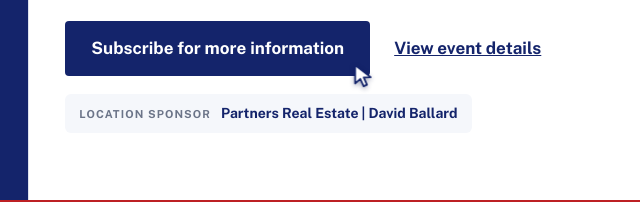
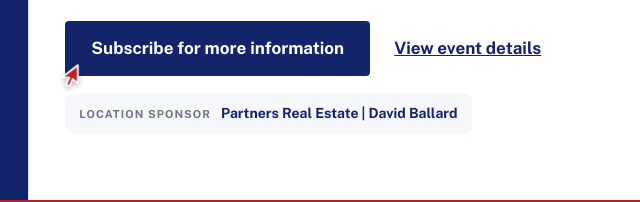
Before and after one commit to annamarieprim/hrandsafetycongress-website, a plain HTML site: page 404.html in a window 1280 px wide. Shown: the part 1530-1732 px from the top of the page, 376-1016 px from the left. Drawn offline with nearby package versions, Linux system fonts and the light colour scheme.

Commit message:
Home RENEW card: red pointer on the left of Subscribe button
Co-Authored-By: Claude Opus 5.5 <noreply@anthropic.com>
Claude-Session: https://claude.ai/code/session_01NT644b3TBjaeyjpfwWCVCH

```diff
--- a/404.html
+++ b/404.html
@@ -139,8 +139,8 @@ a{color:#14246B}a:hover{color:#0B154A}
 </style>
 <style>
 /* Home RENEW card: a mouse pointer nudges toward "Subscribe for more information" and taps it */
-@keyframes hscPoint { 0%, 55%, 100% { transform: translate(0, 0) scale(1); } 70% { transform: translate(-6px, -6px) scale(1); } 76% { transform: translate(-6px, -6px) scale(0.86); } 84% { transform: translate(-6px, -6px) scale(1); } }
-.hsc-cursor { transform-origin: 20% 10%; animation: hscPoint 2.8s ease-in-out infinite; }
+@keyframes hscPoint { 0%, 55%, 100% { transform: translate(0, 0) scale(1); } 70% { transform: translate(6px, -6px) scale(1); } 76% { transform: translate(6px, -6px) scale(0.86); } 84% { transform: translate(6px, -6px) scale(1); } }
+.hsc-cursor { transform-origin: 80% 10%; animation: hscPoint 2.8s ease-in-out infinite; }
 @media (prefers-reduced-motion: reduce) { .hsc-cursor { animation: none; } }
 </style>
 <style>
@@ -240,7 +240,7 @@ a{color:#14246B}a:hover{color:#0B154A}
 <li><a href="/renew/#speaker-lauren-costley" style="display: inline-flex; align-items: center; gap: 8px; background: #F3F5FA; border: 1px solid #DDE2EE; border-radius: 999px; padding: 4px 14px 4px 4px; font-weight: 600; font-size: 16px; color: #14246B; text-decoration: none; min-height: 40px; box-sizing: border-box;"><img src="/assets/speakers/lauren-costley.jpg" alt="" style="width: 30px; height: 30px; border-radius: 50%; object-fit: cover; display: block; flex: 0 0 auto;">Lauren Costley</a></li>
 </ul>
 <div style="display: flex; flex-wrap: wrap; gap: 12px 24px; align-items: center;">
-<span style="position: relative; display: inline-block; max-width: 100%;"><a href="/renew/#subscribe" style="display: inline-block; box-sizing: border-box; max-width: 100%; background: #14246B; color: #FFFFFF; text-decoration: none; padding: 14px 26px; border-radius: 4px; font-weight: 700; font-size: 17px;">Subscribe for more information</a><svg class="hsc-cursor" aria-hidden="true" width="30" height="30" viewBox="0 0 24 24" style="position: absolute; right: -16px; bottom: -22px; pointer-events: none; filter: drop-shadow(0 2px 3px rgba(11, 21, 74, 0.35));"><path d="M4 2.5 L4 19 L8.6 14.9 L11.6 21.5 L14.6 20.1 L11.7 13.6 L18 13.4 Z" fill="#FFFFFF" stroke="#14246B" stroke-width="1.6" stroke-linejoin="round"></path></svg></span>
+<span style="position: relative; display: inline-block; max-width: 100%;"><a href="/renew/#subscribe" style="display: inline-block; box-sizing: border-box; max-width: 100%; background: #14246B; color: #FFFFFF; text-decoration: none; padding: 14px 26px; border-radius: 4px; font-weight: 700; font-size: 17px;">Subscribe for more information</a><svg class="hsc-cursor" aria-hidden="true" width="30" height="30" viewBox="0 0 24 24" style="position: absolute; left: -18px; bottom: -22px; pointer-events: none; filter: drop-shadow(0 2px 3px rgba(11, 21, 74, 0.35));"><g transform="translate(24 0) scale(-1 1)"><path d="M4 2.5 L4 19 L8.6 14.9 L11.6 21.5 L14.6 20.1 L11.7 13.6 L18 13.4 Z" fill="#BD2024" stroke="#FFFFFF" stroke-width="1.6" stroke-linejoin="round"></path></g></svg></span>
 <a href="/renew/" style="font-weight: 700; font-size: 17px; padding: 10px 0;">View event details</a>
 </div>
 <p aria-label="RENEW sponsor" style="margin: 18px 0 0; padding: 8px 14px; border-radius: 6px; background: #F5F7FB; display: inline-flex; flex-wrap: wrap; align-items: baseline; gap: 2px 10px; font-size: 14px; color: #14246B;"><span style="font-size: 11px; font-weight: 700; letter-spacing: 0.1em; text-transform: uppercase; color: #6B7488;">Location sponsor</span><strong style="font-weight: 700;">Partners Real Estate | David Ballard</strong></p>
```
Also changed, not shown: index.html (+3 -3 lines).
